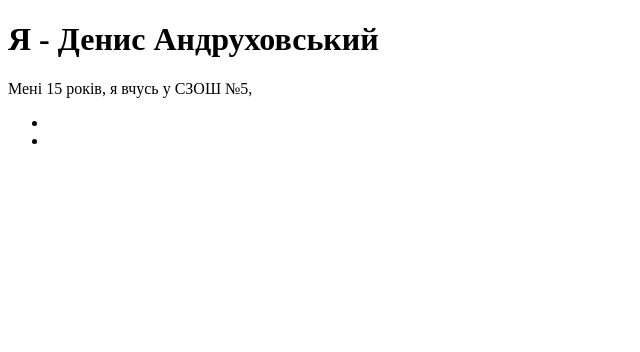
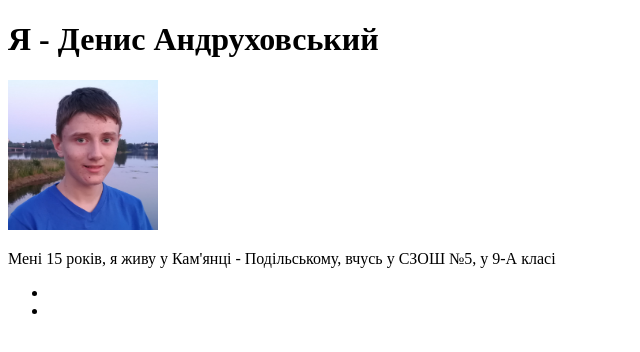
Before and after one commit to AndruKP/school_IT, a plain HTML site: page lab1/index.html in a window 1280 px wide. Shown: the whole page, without its empty margins (0-640 px from the left). Drawn offline with Linux system fonts and the light colour scheme.

Commit message:
Added photo

```diff
--- a/lab1/index.html
+++ b/lab1/index.html
@@ -6,8 +6,9 @@
 </head>
 <body>
 <div>
-<h1>Я - Денис Андруховський</h1>
-<p>Мені 15 років, я вчусь у СЗОШ №5, </p>
+    <h1>Я - Денис Андруховський</h1>
+    <img src="Genius.jpg" width="150" height="150">
+    <p>Мені 15 років, я живу у Кам'янці - Подільському, вчусь у СЗОШ №5, у 9-А класі</p>
 
 </div>
 <ul>
```
Also changed, not shown: lab1/Genius.jpg (added).
